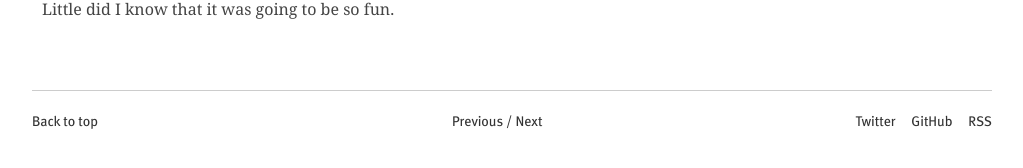
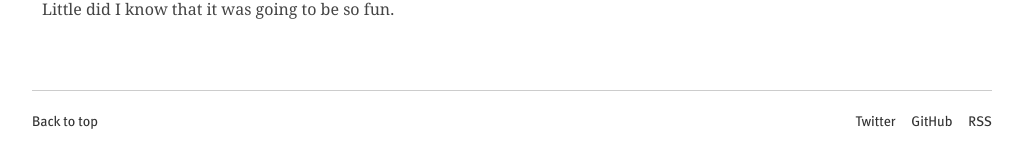
Before and after one commit to aacyun/jianxioy.github.com, a Jekyll site: the page built from index.html, in a window 1280 px wide. Shown: the part 649-817 px from the top of the page, without its empty margins (128-1151 px from the left). Built offline with Jekyll 4.4.1, drawn with Linux system fonts in a browser that asks for light colours; Markdown is read by kramdown in place of the engine named in the settings.

Commit message:
Testing phone.

```diff
--- a/_includes/footer.html
+++ b/_includes/footer.html
@@ -1,25 +1,12 @@
 <div class="footer container">
-    <div class="back-to-top seven columns">
+    <div class="back-to-top eight columns">
         <a href="">Back to top</a>
     </div>
-    <div class="footer-nav two columns">
-        <a href="#">Previous / Next</a>
-        {% if page.previous.url %}
-            <a href="{{ page.previous.url }} ">Previous</a>
-        {% endif %}
-        {% if page.previous.url and page.next.url %}
-            /
-        {% endif %}
-        {% if page.next.url %}
-            <a href="{{ page.next.url }} ">Next</a>
-        {% endif %}
-        &nbsp;
-    </div>
-    <div class="offsite-links seven columns">
+    <div class="offsite-links eight columns">
         <a class="twitter-link" href="http://twitter.com/jianxioy">Twitter</a>
-        &nbsp&nbsp&nbsp
+        &nbsp;&nbsp;&nbsp;
         <a class="github-link" href="https://github.com/jianxioy">GitHub</a>
-        &nbsp&nbsp&nbsp
+        &nbsp;&nbsp;&nbsp;
         <a class="rss-link" href="/feed">RSS</a>
     </div>
 </div>
--- a/index.html
+++ b/index.html
@@ -17,7 +17,7 @@ title: Blind Alley Graffiti
     {% for page in site.categories.blog limit:1 %}
         <h2><a href="{{ page.url }}">Latest blog post</a></h2>
         <br />
-        <a href="{{ page.url }}" class="links">{{ page.title }}</a>&nbsp&nbsp•&nbsp&nbsp<time datetime="{{ page.date | date_to_xmlschema }}">{{ page.date | date_to_string }}</time>
+        <a href="{{ page.url }}" class="links">{{ page.title }}</a>&nbsp;&nbsp;•&nbsp;&nbsp;<time datetime="{{ page.date | date_to_xmlschema }}">{{ page.date | date_to_string }}</time>
         <p>{{ page.excerpt }}</p>
     {% endfor %}
 </div>
--- a/static/css/layout.css
+++ b/static/css/layout.css
@@ -112,14 +112,10 @@ a:hover {
     font-family: MetaBookLF-Roman, Arial, Verdana, sans-serif;
 }
 
-.back-to-top, .footer-nav, .offsite-links {
+.back-to-top, .offsite-links {
 	width: 33.3%;
 	position: relative;
 	right: 10px;
-}
-
-.footer-nav {
-	text-align: left;
 }
 
 .offsite-links {
@@ -172,7 +168,6 @@ a:hover {
 			right: -80px;
 			bottom: 39px;
 			margin-bottom: -20px;
-			font-size: 10px;
 		}
 		#latest {
 			position: relative;
@@ -182,16 +177,11 @@ a:hover {
 		.back-to-top {
 			position: relative;
 			right: 10px;
-			font-size: 10px;
-		}
-		.footer-nav, #logo-primary {
-			font-size: 10px;
 		}
 		.offsite-links {
 			position: relative;
 			left: 365px;
 			top: -21px;
-			font-size: 10px;
 		}
 	}
 
@@ -205,7 +195,6 @@ a:hover {
 		#avatar,
 		#latest,
 		.back-to-top,
-		.footer-nav,
 		.offsite-links {
 			width: 80%;
 		}
@@ -244,7 +233,6 @@ a:hover {
 		#latest,
 		.footer,
 		.back-to-top,
-		.footer-nav,
 		.offsite-links {
 			width: 80%;
 		}
```
